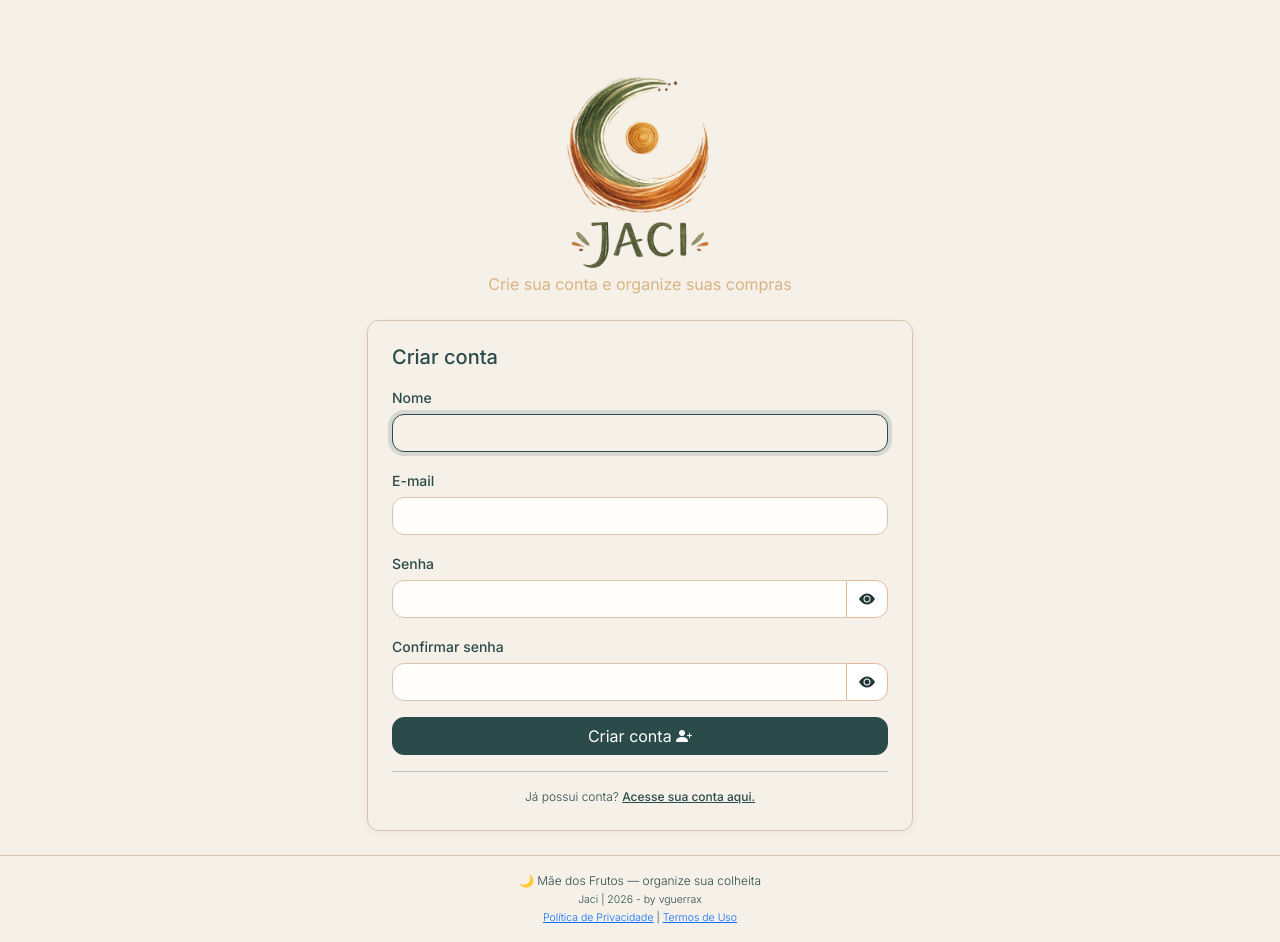
After one commit to vguerrax/jaci, a FastAPI app: template app/templates/pages/register.html in a window 1280 px wide. The commit adds this page. Run offline with FastAPI, Linux system fonts and the light colour scheme; the template is opened without the code that fills it, so the values that code supplies are empty.

Commit message:
Separando login e registro

```diff
--- /dev/null
+++ b/app/templates/pages/register.html
@@ -0,0 +1,84 @@
+{% extends "base.html" %}
+{% block title %}Criar conta — Jaci{% endblock %}
+
+{% block navbar %}{% endblock %}
+
+{% block content %}
+<div class="row justify-content-center mt-5">
+    <div class="col-md-8 col-lg-6">
+
+        <div class="text-center mb-4">
+            <img src="/static/img/jaci-1.png" height="200" width="200" alt="Jaci">
+            <p class="text-clay">Crie sua conta e organize suas compras</p>
+        </div>
+
+        <div class="card-jaci p-4">
+            {% if register_error %}
+            <div class="alert alert-danger alert-jaci mb-3">{{ register_error }}</div>
+            {% endif %}
+
+            <h1 class="h5 mb-3">Criar conta</h1>
+            <form method="post" action="/auth/register">
+                <div class="mb-3">
+                    <label for="register-name" class="form-label">Nome</label>
+                    <input type="text" class="form-control" id="register-name" name="name"
+                        value="{{ form_name or '' }}" required autocomplete="name" autofocus>
+                </div>
+                <div class="mb-3">
+                    <label for="register-email" class="form-label">E-mail</label>
+                    <input type="email" class="form-control" id="register-email" name="email"
+                        value="{{ form_email or '' }}" required autocomplete="email">
+                </div>
+                <div class="mb-3">
+                    <label for="register-password" class="form-label">Senha</label>
+                    <div class="input-group">
+                        <input type="password" class="form-control" id="register-password" name="password"
+                            required minlength="8" autocomplete="new-password">
+                        <button type="button" class="btn btn-outline-secondary toggle-password"
+                            data-target="register-password" aria-label="Mostrar senha" aria-pressed="false">
+                            <i class="bi bi-eye-fill" aria-hidden="true"></i>
+                        </button>
+                    </div>
+                </div>
+                <div class="mb-3">
+                    <label for="register-password-confirm" class="form-label">Confirmar senha</label>
+                    <div class="input-group">
+                        <input type="password" class="form-control" id="register-password-confirm"
+                            name="password_confirm" required minlength="8" autocomplete="new-password">
+                        <button type="button" class="btn btn-outline-secondary toggle-password"
+                            data-target="register-password-confirm" aria-label="Mostrar senha" aria-pressed="false">
+                            <i class="bi bi-eye-fill" aria-hidden="true"></i>
+                        </button>
+                    </div>
+                </div>
+                <button type="submit" class="btn btn-primary w-100">
+                    Criar conta
+                    <i class="bi bi-person-plus-fill"></i>
+                </button>
+            </form>
+
+            <hr>
+            <p class="text-center text-help mb-0">
+                Já possui conta?
+                <a href="/auth/login" class="text-night fw-medium">Acesse sua conta aqui.</a>
+            </p>
+        </div>
+    </div>
+</div>
+{% endblock %}
+
+{% block extra_js %}
+<script>
+    document.querySelectorAll('.toggle-password').forEach(function (button) {
+        button.addEventListener('click', function () {
+            const passwordInput = document.getElementById(this.dataset.target);
+            const showingPassword = passwordInput.type === 'text';
+
+            passwordInput.type = showingPassword ? 'password' : 'text';
+            this.setAttribute('aria-label', showingPassword ? 'Mostrar senha' : 'Ocultar senha');
+            this.setAttribute('aria-pressed', String(!showingPassword));
+            this.querySelector('i').className = showingPassword ? 'bi bi-eye-fill' : 'bi bi-eye-slash-fill';
+        });
+    });
+</script>
+{% endblock %}
```
Also changed, not shown: app/routers/auth.py (+32 -5 lines), app/templates/pages/login.html (+5 -28 lines), tests/test_auth_pages.py (added, +49 -0 lines).
